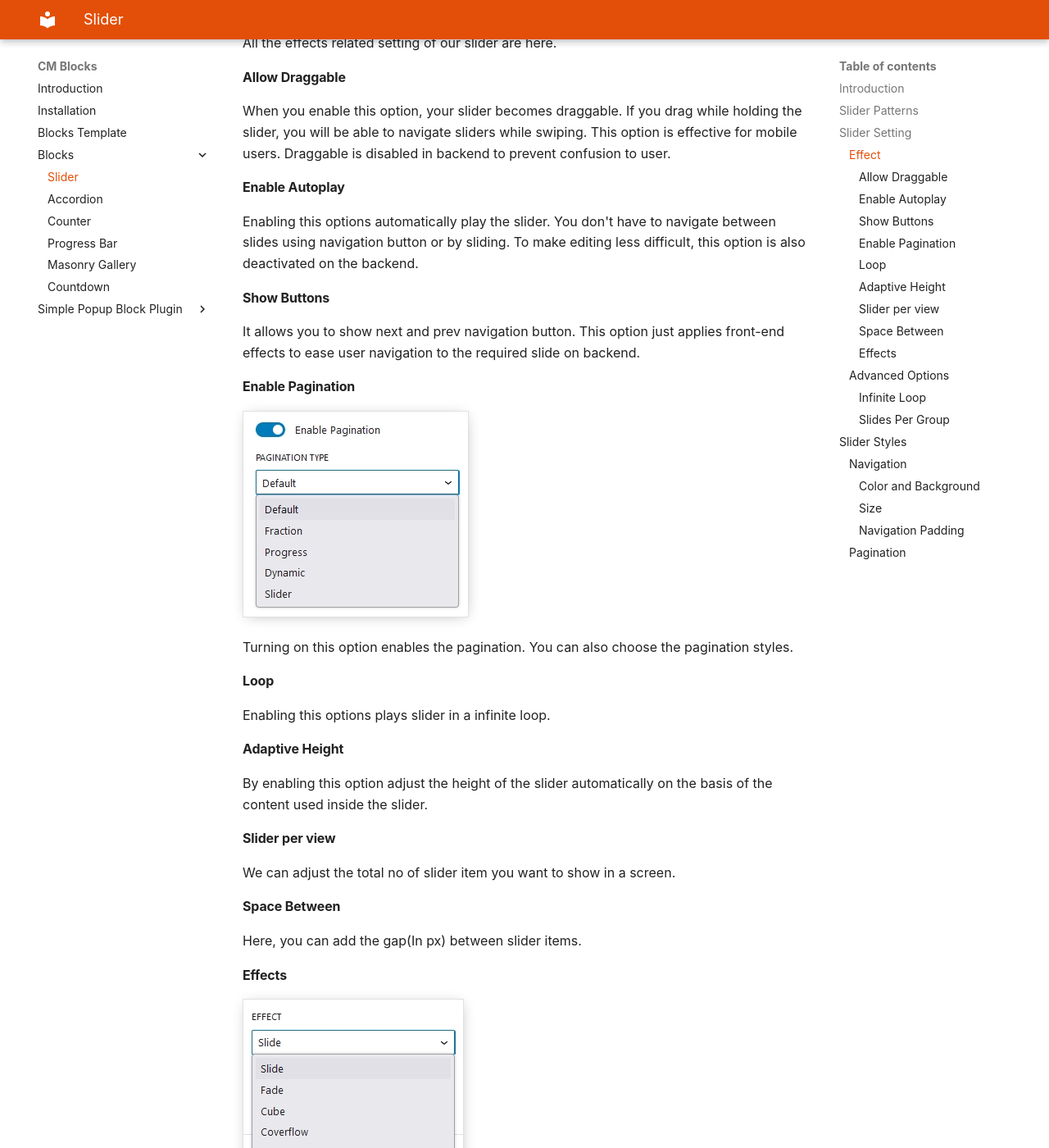
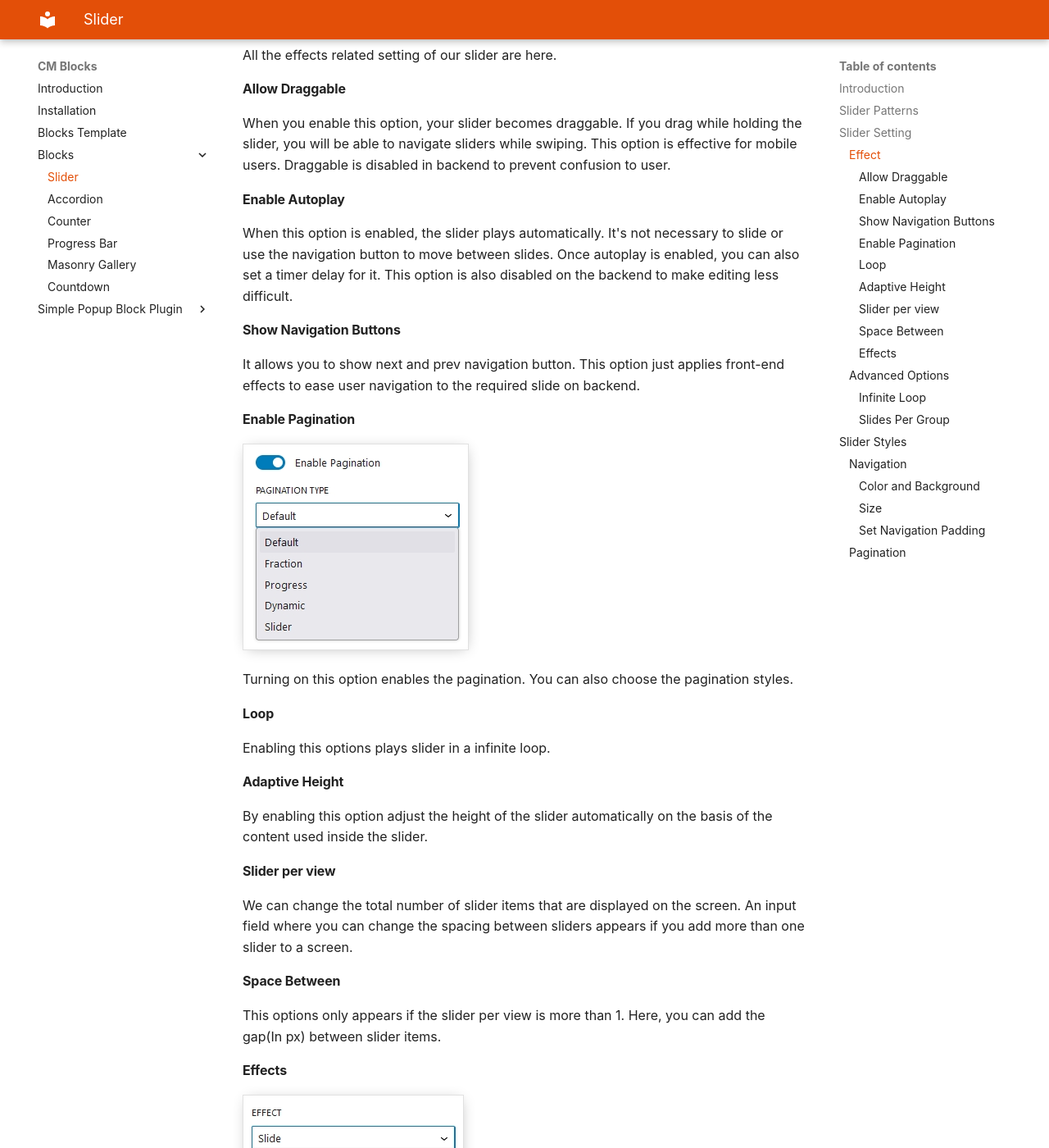
Before and after one commit to codemanas/cm-blocks-docs, an MkDocs documentation site: the page built from docs/slider.md, in a window 1280 px wide and 1400 px high, scrolled down 2077 px. Shown: the whole window at 82% size. Built offline with MkDocs 1.6.1 and Material for MkDocs 9.7.7, drawn with Linux system fonts in a browser that asks for light colours; some web fonts are replaced; some of the changed text lies outside the part shown.

Commit message:
updated slider documentation

```diff
--- a/docs/slider.md
+++ b/docs/slider.md
@@ -4,7 +4,7 @@
 ## Slider Patterns
 ![CM  Block Banner](img/Slider/slider-patterns.jpg)
 
-To use Our blocks you can directly press <b>+</b> button and search for CM Slider block. You can either start building slider from scratch or choose out beautiful prebuild patterns. Currently there are 5 beautiful slider templates available, which you can use it or also can modify as well.
+To use Our blocks you can directly press <b>+</b> button and search for CM Slider block. You can either start building slider from scratch or choose out beautiful prebuild patterns. Currently, there are 5 beautiful slider templates available, which you can use it or also can modify as well.
 
 ## Slider Setting
 ![CM  Block Banner](img/Slider/slider-setting-effects.jpg)
@@ -19,9 +19,9 @@
 When you enable this option, your slider becomes draggable. If you drag while holding the slider, you will be able to navigate sliders while swiping. This option is effective for mobile users. Draggable is disabled in backend to prevent confusion to user.
 
 ####  Enable Autoplay
-Enabling this options automatically play the slider. You don't have to navigate between slides using navigation button or by sliding.  To make editing less difficult, this option is also deactivated on the backend.
+When this option is enabled, the slider plays automatically. It's not necessary to slide or use the navigation button to move between slides. Once autoplay is enabled, you can also set a timer delay for it. This option is also disabled on the backend to make editing less difficult.
 
-#### Show Buttons
+#### Show Navigation Buttons
 It allows you to show next and prev navigation button. This option just applies front-end effects to ease user navigation to the required slide on backend.
 
 #### Enable Pagination
@@ -36,10 +36,10 @@
 By enabling this option adjust the height of the slider automatically  on the basis of the content used inside the slider.
 
 #### Slider per view
-We can adjust the total no of slider item you want  to show in a screen.
+We can change the total number of slider items that are displayed on the screen. An input field where you can change the spacing between sliders appears if you add more than one slider to a screen.
 
 #### Space Between
-Here, you can add the gap(In px) between slider items.
+This options only appears if the slider per view is more than 1. Here, you can add the gap(In px) between slider items.
 
 #### Effects
 ![CM  Block Banner](img/Slider/slider-effects.jpg)
@@ -60,6 +60,8 @@
 ## Slider Styles
 
 ### Navigation
+Don't get confused if you didn't see navigation styles. This panel only appears if you enable **Show Navigation Buttons** from setting tab.
+
 ![CM  Block Banner](img/Slider/slider-navigation.jpg)
 
 #### Color and Background
@@ -68,10 +70,12 @@
 #### Size
 This options adjust the size of navigation button.
 
-#### Navigation Padding
+#### Set Navigation Padding
 Next and Prev Navigation button padding can be adjusted accordingly.
 
 ### Pagination
+This panel only appears if you trun on **Enable Pagination** from setting tab.
+
 ![CM  Block Banner](img/Slider/paginastion.jpg)
 
  The option allows you to choose the color of pagination.
```
Also changed, not shown: docs/img/Slider/advanced-options.jpg, docs/img/Slider/slider-effect.jpg, docs/img/Slider/slider-navigation.jpg, docs/img/Slider/slider-patterns.jpg.
